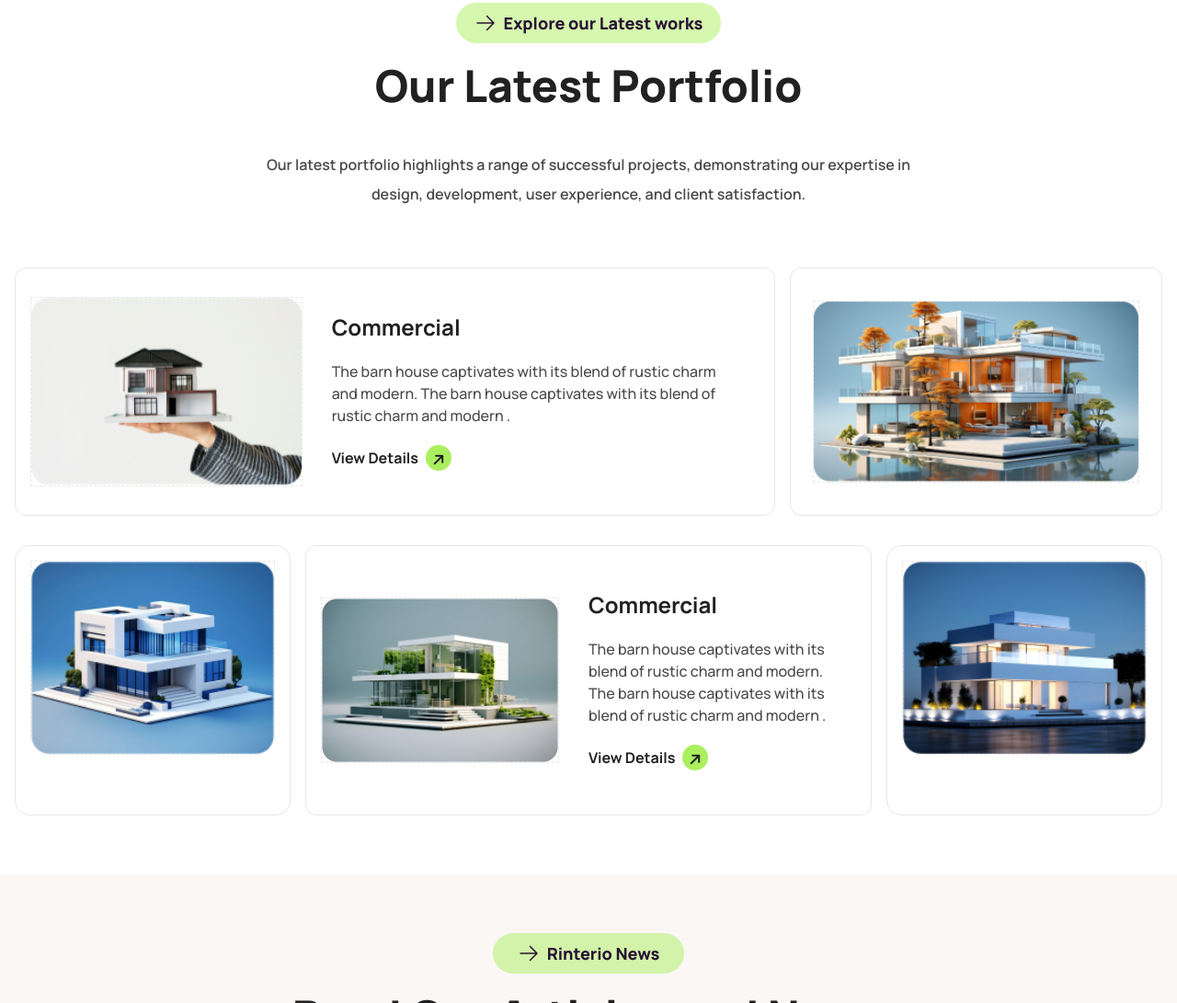
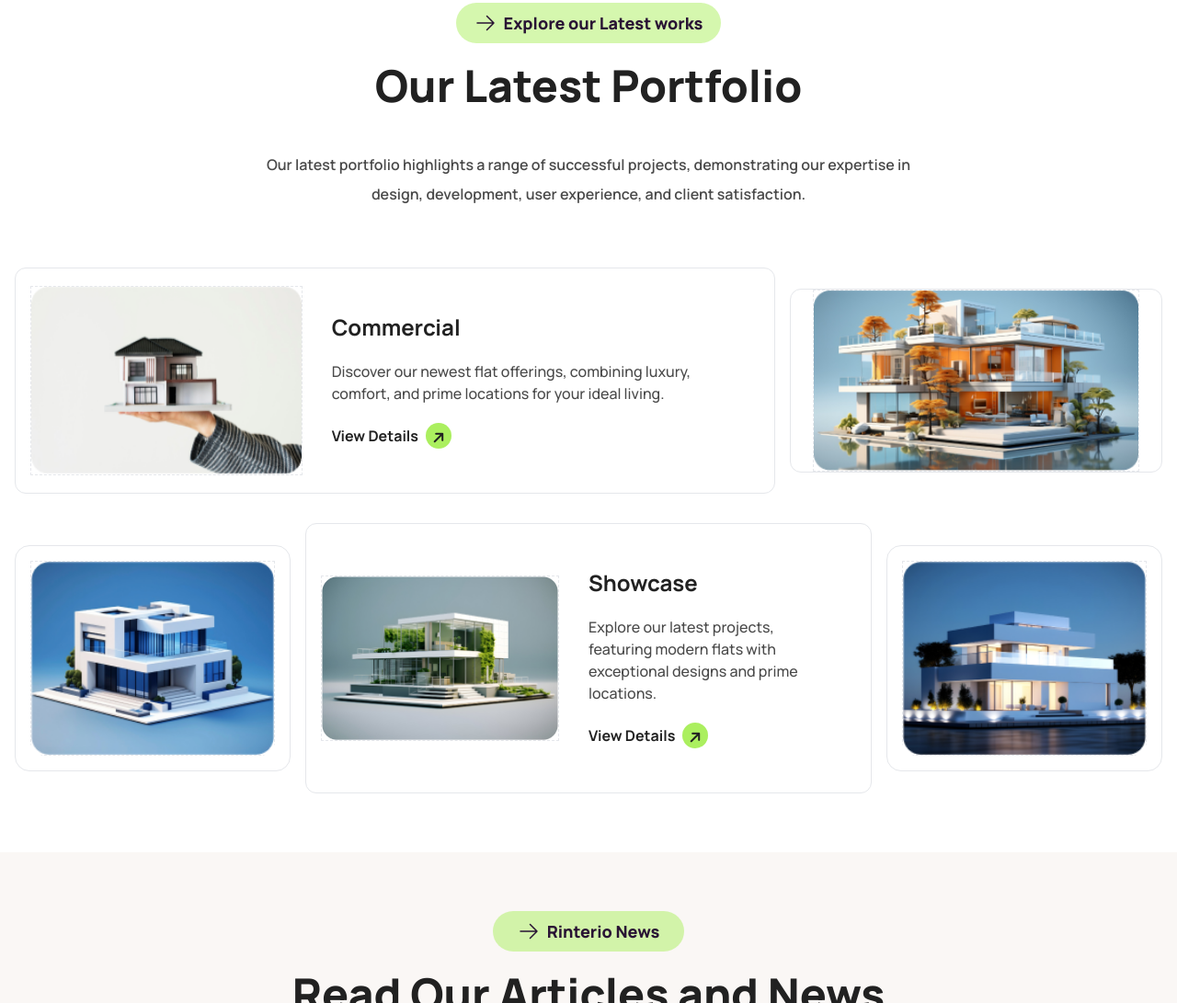
Before and after one commit to shamsuttabriz/Flat-Shop-Rinterio, a plain HTML site: page index.html in a window 1280 px wide. Shown: the part 2402-3493 px from the top of the page at 92% size. Drawn offline with nearby package versions, Linux system fonts and the light colour scheme.

Commit message:
Some issues are fixed

```diff
--- a/index.html
+++ b/index.html
@@ -196,7 +196,7 @@
                             Our latest portfolio highlights a range of successful projects, demonstrating our expertise in design, development, user experience, and client satisfaction.
                         </p>
                     </div>
-                    <div class="grid justify-center grid-cols-1 lg:grid-cols-3 gap-4 mb-8">
+                    <div class="grid grid-cols-1 place-items-center lg:grid-cols-3 gap-4 mb-8">
                         <!-- Card-1 -->
                         <div class="bg-white w-96 lg:w-full p-4 lg:col-span-2 lg:border lg:broder-deep-dark lg:flex lg:justify-around lg:items-center rounded-xl">
                             <div class="lg:flex-auto lg:w-2/5">
@@ -206,7 +206,7 @@
                             </div>
                             <div class="card-body lg:flex-auto lg:w-8/12">
                                 <h2 class="card-title text-2xl font-bold text-dark">Commercial</h2>
-                                <p class="text-md font-medium leading-6 text-deep-dark my-3">The barn house captivates with its blend of rustic charm and modern. The barn house captivates with its blend of rustic charm and modern .</p>
+                                <p class="text-md font-medium leading-6 text-deep-dark my-3">Discover our newest flat offerings, combining luxury, comfort, and prime locations for your ideal living.</p>
                                 <a href="#">
                                     <div class="flex items-center text-dark text-md font-bold">View Details <span class="bg-primary block p-1 w-7 h-7 text-center rounded-full justify-center items-center text-md font-thinik ml-2"><i class="fa-solid fa-arrow-right -rotate-45"></i></span></div>
                                 </a>
@@ -219,7 +219,7 @@
                             </figure>
                         </div>
                     </div>
-                    <div class="grid justify-center grid-cols-1 lg:grid-cols-4 gap-4">
+                    <div class="grid place-items-center grid-cols-1 lg:grid-cols-4 gap-4">
                         <!-- Card-3 -->
                         <div class="card card-compact bg-white w-96 p-4 lg:hidden ">
                             <figure>
@@ -234,8 +234,8 @@
                                 </figure>
                             </div>
                             <div class="card-body lg:flex-1">
-                                <h2 class="card-title text-2xl font-bold text-dark">Commercial</h2>
-                                <p class="text-md font-medium leading-6 text-deep-dark my-3">The barn house captivates with its blend of rustic charm and modern. The barn house captivates with its blend of rustic charm and modern .</p>
+                                <h2 class="card-title text-2xl font-bold text-dark">Showcase</h2>
+                                <p class="text-md font-medium leading-6 text-deep-dark my-3">Explore our latest projects, featuring modern flats with exceptional designs and prime locations.</p>
                                 <a href="#">
                                     <div class="flex items-center text-dark text-md font-bold">View Details <span class="bg-primary block p-1 w-7 h-7 text-center rounded-full justify-center items-center text-md font-thinik ml-2"><i class="fa-solid fa-arrow-right -rotate-45"></i></span></div>
                                 </a>
```
